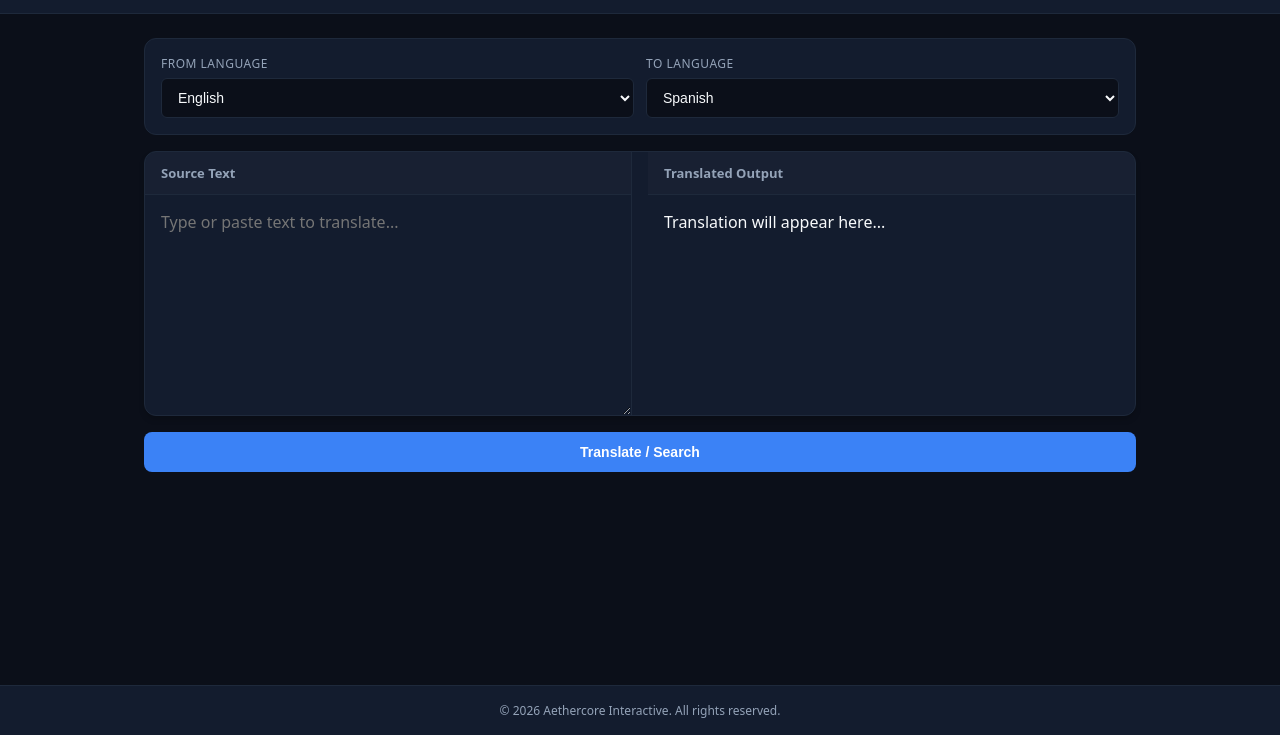
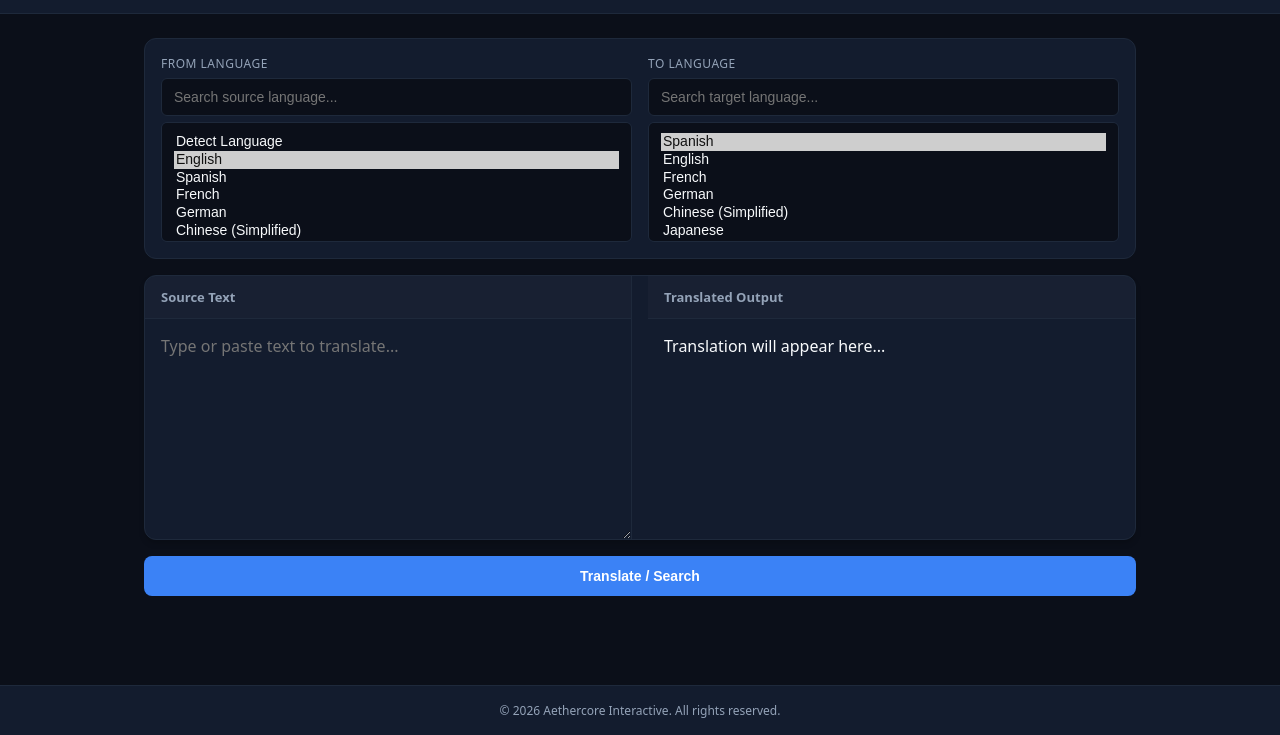
Before and after one commit to sharanmusician/Aethercore-Translate, a website: page index.html in a window 1280 px wide. Shown: the part 65-800 px from the top of the page. Drawn offline with Linux system fonts and the light colour scheme.

Commit message:
Update index.html

```diff
--- a/index.html
+++ b/index.html
@@ -64,8 +64,8 @@
 
         .language-bar {
             display: flex;
-            gap: 12px;
-            align-items: center;
+            gap: 16px;
+            align-items: flex-start;
             background: var(--bg-card);
             padding: 16px;
             border: 1px solid var(--border-color);
@@ -78,7 +78,8 @@
             flex-direction: column;
             gap: 6px;
             flex: 1;
-            min-width: 200px;
+            min-width: 240px;
+            position: relative;
         }
 
         .control-group label {
@@ -87,6 +88,29 @@
             color: var(--text-secondary);
             text-transform: uppercase;
             letter-spacing: 0.5px;
+        }
+
+        .searchable-select-wrapper {
+            position: relative;
+            display: flex;
+            flex-direction: column;
+            gap: 6px;
+        }
+
+        .search-input {
+            padding: 10px 12px;
+            font-size: 14px;
+            border: 1px solid var(--border-color);
+            border-radius: 6px;
+            outline: none;
+            background-color: var(--bg-deep);
+            color: var(--text-main);
+            width: 100%;
+            box-sizing: border-box;
+        }
+
+        .search-input:focus {
+            border-color: var(--primary-accent);
         }
 
         .control-group select {
@@ -100,6 +124,7 @@
             cursor: pointer;
             width: 100%;
             box-sizing: border-box;
+            height: 120px; /* Expanded box to show list nicely with search */
         }
 
         .translator-container {
@@ -216,21 +241,14 @@
 
     <main>
         <div class="language-bar">
+            <!-- Source Language Search & Select -->
             <div class="control-group">
-                <label for="source-lang-select">From Language</label>
-                <select id="source-lang-select">
+                <label for="source-search">From Language</label>
+                <div class="searchable-select-wrapper">
+                    <input type="text" id="source-search" class="search-input" placeholder="Search source language...">
+                    <select id="source-lang-select" size="5">
                         <option value="auto">Detect Language</option>
                         <option value="en" selected>English</option>
-                    <option value="es">Spanish</option>
-                    <option value="fr">French</option>
-                    <option value="de">German</option>
-                    <option value="zh-CN">Chinese (Simplified)</option>
-                    <option value="ja">Japanese</option>
-                </select>
-            </div>
-            <div class="control-group">
-                <label for="custom-target-select">To Language</label>
-                <select id="custom-target-select">
                         <option value="es">Spanish</option>
                         <option value="fr">French</option>
                         <option value="de">German</option>
@@ -243,6 +261,29 @@
                         <option value="it">Italian</option>
                         <option value="ko">Korean</option>
                     </select>
+                </div>
+            </div>
+
+            <!-- Target Language Search & Select -->
+            <div class="control-group">
+                <label for="target-search">To Language</label>
+                <div class="searchable-select-wrapper">
+                    <input type="text" id="target-search" class="search-input" placeholder="Search target language...">
+                    <select id="custom-target-select" size="5">
+                        <option value="es" selected>Spanish</option>
+                        <option value="en">English</option>
+                        <option value="fr">French</option>
+                        <option value="de">German</option>
+                        <option value="zh-CN">Chinese (Simplified)</option>
+                        <option value="ja">Japanese</option>
+                        <option value="hi">Hindi</option>
+                        <option value="ar">Arabic</option>
+                        <option value="pt">Portuguese</option>
+                        <option value="ru">Russian</option>
+                        <option value="it">Italian</option>
+                        <option value="ko">Korean</option>
+                    </select>
+                </div>
             </div>
         </div>
 
@@ -268,6 +309,32 @@
     </footer>
 
     <script>
+        // Filter function for searchable select elements
+        function setupLanguageSearch(searchId, selectId) {
+            const searchInput = document.getElementById(searchId);
+            const selectElement = document.getElementById(selectId);
+            const allOptions = Array.from(selectElement.options);
+
+            searchInput.addEventListener('input', function() {
+                const term = searchInput.value.toLowerCase().trim();
+                selectElement.innerHTML = '';
+
+                const filtered = allOptions.filter(opt => opt.text.toLowerCase().includes(term));
+
+                filtered.forEach(opt => selectElement.appendChild(opt));
+
+                // Auto-select first matching option if available
+                if (filtered.length > 0) {
+                    filtered[0].selected = true;
+                }
+            });
+        }
+
+        // Initialize search behaviors
+        setupLanguageSearch('source-search', 'source-lang-select');
+        setupLanguageSearch('target-search', 'custom-target-select');
+
+        // Translation Trigger Action
         document.getElementById('translate-btn').addEventListener('click', async function() {
             const textToTranslate = document.getElementById('source-text').value;
             const outputBox = document.getElementById('target-output');
```
Lines whose indentation alone changed are shown as unchanged.
